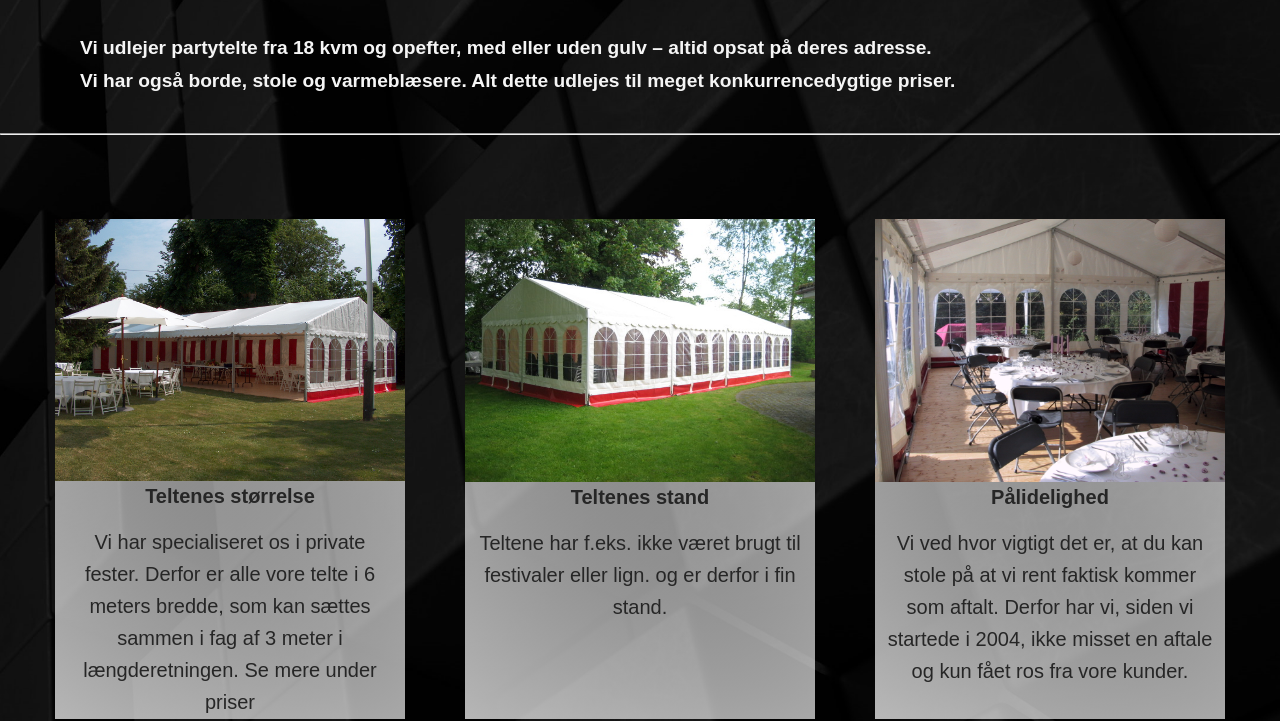
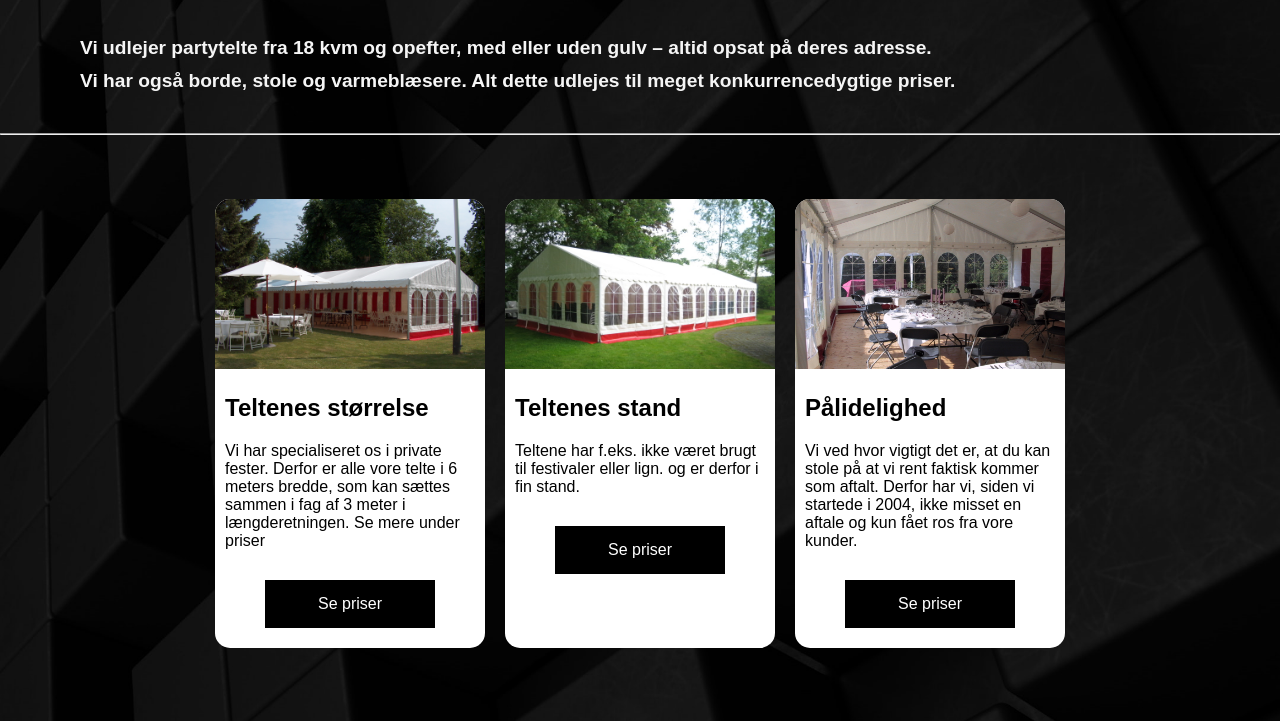
Before and after one commit to Ravnkilde1995/Festitelt, a website: page Client/public/index.html in a window 1280 px wide. Shown: the part 240-961 px from the top of the page. Drawn offline with Linux system fonts and the light colour scheme.

Commit message:
finished frontpage

```diff
--- a/Client/public/index.html
+++ b/Client/public/index.html
@@ -71,31 +71,27 @@ body{background:url(images/boxes.jpg)no-repeat  center fixed;
       <br>
       <br>
 
-          <div class="container-index">
-            <div class="box1-index">
-              <img src="images/teltudefra.jpg" alt="telt" width="100%">
-              <h2 class="h2-indexCard"> Teltenes størrelse</h2>
-              <br>
-              <p class="h2-indexCard">Vi har specialiseret os i private fester. Derfor er alle vore telte i 6 meters bredde, som kan sættes sammen i fag af 3 meter i længderetningen. Se mere under priser</p>
+          <section class="container-index1">
+            <div class="card-index">
+              <div class="card-image card1"></div>
+                <h2>Teltenes størrelse</h2>
+                <p>Vi har specialiseret os i private fester. Derfor er alle vore telte i 6 meters bredde, som kan sættes sammen i fag af 3 meter i længderetningen. Se mere under priser</p>
+                <a href="tent.html">Se priser </a>
             </div>
-            <div class="box2-index">
-              <img src="images/G00086_003.jpg" alt="telt" width="100%">
-              <h2 class="h2-indexCard"> Teltenes stand</h2>
-              <br>
-              <p class="h2-indexCard">Teltene har f.eks. ikke været brugt til festivaler eller lign. og er derfor i fin stand.</p>
+            <div class="card-index">
+              <div class="card-image card2"></div>
+                <h2>Teltenes stand</h2>
+                <p>Teltene har f.eks. ikke været brugt til festivaler eller lign. og er derfor i fin stand.</p>
+                <a href="tent.html">Se priser</a>
             </div>
-            <div class="box3-index">
-              <img src="images/hoppeborg 052.jpg" alt="telt" width="100%">
-              <h2 class="h2-indexCard"> Pålidelighed </h2>
-              <br>
-              <p class="h2-indexCard">Vi ved hvor vigtigt det er, at du kan stole på at vi rent faktisk kommer som aftalt. Derfor har vi, siden vi startede i 2004, ikke misset en aftale og kun fået ros fra vore kunder.</p>
+            <div class="card-index">
+              <div class="card-image card3"></div>
+                <h2>Pålidelighed</h2>
+                <p>Vi ved hvor vigtigt det er, at du kan stole på at vi rent faktisk kommer som aftalt. Derfor har vi, siden vi startede i 2004, ikke misset en aftale og kun fået ros fra vore kunder.</p>
+                <a href="tent.html">Se priser</a>
             </div>
-          </div>
+          </section>
 
-          <br>
-          <br>
-          <br>
-          <br>
            <div class="button-body">
             <span><a href="contact.html"></a></span>
           </div>
--- a/Client/public/style/style.css
+++ b/Client/public/style/style.css
@@ -153,7 +153,7 @@ span a:hover{
   transform: translateZ(-25px) rotateX(-90deg);
 }
 
-/* Cards */
+/* Cards prices*/
 
  .container-prices {
     width: 100%;
@@ -198,43 +198,67 @@ span a:hover{
 
 /* Cards frontpage */
 
-.container-index {
-    width: 100%;
-    height: 50vh;
-}
+.container-index1{
+    display:flex;
+    justify-content: center;
+    flex-wrap: wrap;
 
-.container-index{
-    display: flex;
-    flex-wrap: wrap;
-    justify-content: center;
-    align-items: center;
-}
-
-.box1-index,.box2-index,.box3-index,.box4-index,.box5-index {
-    height: 500px;
-    width: 350px;
-    background: radial-gradient(circle at top left, transparent 1px, rgba(255, 255, 255, 0.658)),
-    radial-gradient(circle at bottom right, transparent 1px, rgba(255, 255, 255, 0.658));
-    margin: 30px;
-    padding: 0px;
-    color: whitesmoke;
-    text-align: center;
-    transition: .3s ease-in-out;
 
 }
 
-
-.box1-index p, .box2-index p, .box3-index p, .box4-index p, .box5-index p{
-    line-height: 1.6;
-    padding: 0 10px;
+.card-index{
+    background: #FFF;
+    width: 270px;
+    margin: 10px;
+    border-radius: 15px;
 
 }
 
-.h2-indexCard {
-    color: #262626;
-    font-size: 20px;
+.card-image {
+    height: 170px;
+    margin-bottom: 15px;
+    background-size: cover;
+    border-radius: 15px 15px 0 0;
+}
 
+.card1{
+    background-image: url(../images/teltudefra.jpg);
 }
+
+.card2{
+    background-image: url(../images/G00086_003.jpg);
+}
+
+.card3{
+    background-image: url(../images/hoppeborg\ 052.jpg);
+}
+
+.card-index h2{
+padding: 10px;
+}
+
+.card-index p{
+    padding: 10px;
+ }
+
+ .card-index a{
+    background-color: black;
+    color: #fff;
+    padding: 15px 20px;
+    display: block;
+    text-align: center;
+    margin: 20px 50px;
+    text-decoration: none;
+ }
+
+ .card-index:hover{
+    background-color: #151922;
+    color: whitesmoke;
+    cursor: pointer;
+    transform: scale(1.03);
+    transition: all 1s ease;
+
+ }
 
 /* Email setup */
 
```
